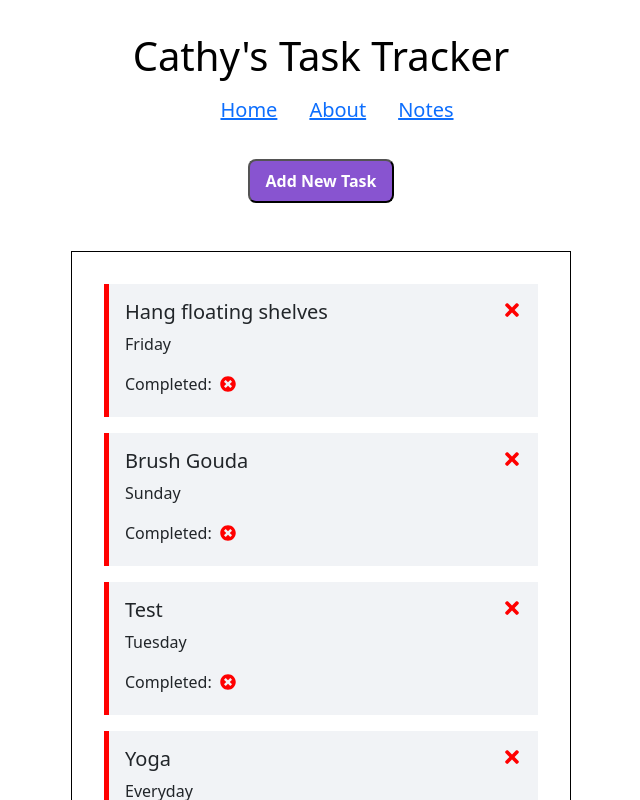
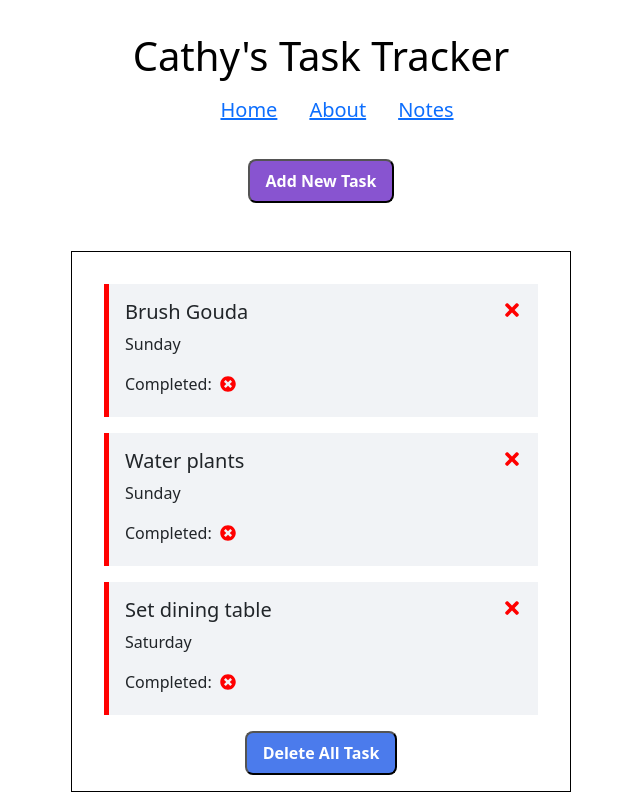
Before and after one commit to Cathy347Le/React-Task-App, a React (Create React App) app: page / in a window 1280 px wide. Shown: the top 800 px of the page, without its empty margins (319-959 px from the left). Built offline with nearby package versions, Linux system fonts and the light colour scheme; data requests are answered from the project's data file.

Commit message:
const data missing await term to fix bug on the frontend

```diff
--- a/db.json
+++ b/db.json
@@ -1,11 +1,5 @@
 {
   "tasks": [
-    {
-      "id": 2,
-      "title": "Hang floating shelves",
-      "date": "Friday",
-      "completed": false
-    },
     {
       "title": "Brush Gouda",
       "date": "Sunday",
@@ -13,16 +7,16 @@
       "id": 3
     },
     {
-      "title": "Test",
-      "date": "Tuesday",
+      "title": "Water plants",
+      "date": "Sunday",
       "completed": false,
-      "id": 4
+      "id": 6
     },
     {
-      "title": "Yoga",
-      "date": "Everyday",
+      "title": "Set dining table",
+      "date": "Saturday",
       "completed": false,
-      "id": 5
+      "id": 7
     }
   ]
 }
--- a/src/App.js
+++ b/src/App.js
@@ -49,7 +49,7 @@ function App() {
     });
 
     //Update the frontend
-    const data = res.json();
+    const data = await res.json();
     setTasks([...tasks, data]);
   };
 
```
Also changed, not shown: 1 other file (tests, documents, lock files or other folders).
